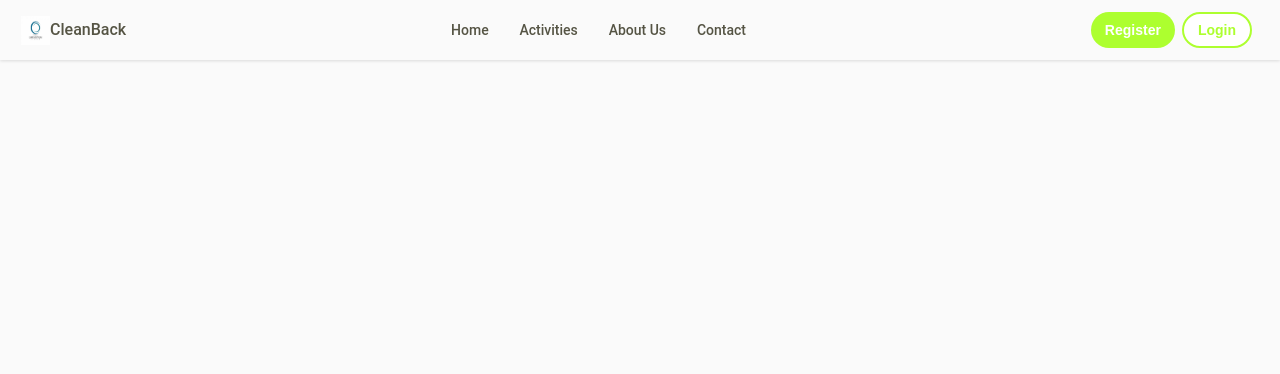
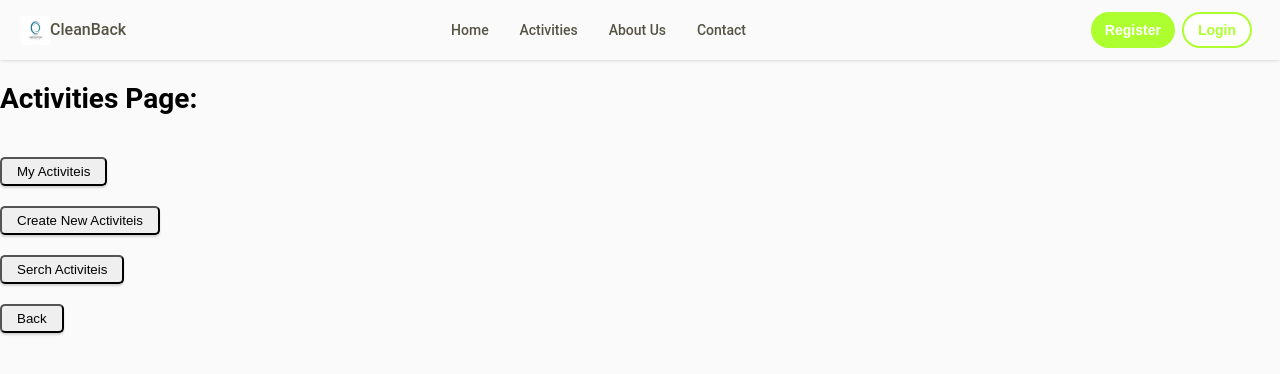
Before and after one commit to HenDahan/environmental_volunteering, a React (Create React App) app in the folder app-frontend/: page /Activities/Activity in a window 1280 px wide. Shown: the top 374 px of the page. Built offline with nearby package versions, Linux system fonts and the light colour scheme.

Commit message:
new pages
My Activities page

Create New Activity page

Search Activity page

Activity page

```diff
--- a/app-frontend/src/App.js
+++ b/app-frontend/src/App.js
@@ -4,8 +4,10 @@ import React from 'react'
 import { Navbar } from "./components/Navbar/Navbar";
 import {BrowserRouter as Router, Route, Switch} from 'react-router-dom';
 import Home from "./components/Home";
-import MyActivities from './components/MyActivities';
-import CreateNewActivitiy from './components/CreateNewActivitiy';
+import Activity from './components/Activities/Activity';
+import CreateNewActivity from './components/Activities/CreateNewActivity';
+import MyActivities from './components/Activities/MyActivities';
+import SearchActivity from './components/Activities/SearchActivity';
 
 function App() {
   return (
@@ -15,10 +17,12 @@ function App() {
         <div className="content">
           {<Switch>
             <Route exact path="/Home" component={Home} />
-            <Route path="/MyActivities" component={MyActivities} />
-            <Route  path="/CreateNewActivitiy" component={CreateNewActivitiy} />
+            <Route path="/Activities/Activity" component={Activity} />
+            <Route  path="/Activities/CreateNewActivity" component={CreateNewActivity} />
+            <Route  path="/Activities/MyActivities" component={MyActivities} />
+            <Route  path="/Activities/SearchActivity" component={SearchActivity} />
 
-            <Route  path="/login">
+            <Route>
               {/*<Login />*/}
             </Route>
           </Switch>}
--- /dev/null
+++ b/app-frontend/src/components/Activities/Activity.js
@@ -0,0 +1,81 @@
+import React from 'react'
+import {BrowserRouter as Router} from 'react-router-dom';
+import styled from "styled-components";
+import { useHistory } from "react-router-dom";
+
+
+/* materialpalette.com/colors */
+
+const theme = {
+    green: {
+      default: "#9ccc65",
+      hover: "#7cb342"
+    }
+  };
+
+
+const Button = styled.button`
+    background-color: ${props => theme[props.theme.default]};
+    padding: 5px 15px;
+    border-radius: 5px;
+    outline: 0;
+    box-shadow: 0px 2px 2px lightgray;
+    transition: ease background-color 250ms;
+    &:hover {
+        background-color: ${props => theme[props.theme.hover]};
+    }
+`
+
+Button.defaultProps = {
+    theme: 'green'
+}
+
+function Activity() {
+  const history = useHistory();
+  const handleRoute = () =>{
+    history.push("../Home");
+  }
+  const handleRoute2 = () =>{
+    history.push("./MyActivities");
+  }
+  const handleRoute3 = () =>{
+    history.push("./CreateNewActivity");
+  }
+  const handleRoute4 = () =>{
+    history.push("./SearchActivity");
+  }
+  return (
+  <Router>
+    <div className="Activity">
+        <div className="content">
+          <h1>Activities Page:</h1>
+        </div>
+
+        <br/>
+        <Button onClick={handleRoute2}>
+          My Activiteis
+        </Button>
+        <br/>
+        <br/>
+        <Button onClick={handleRoute3}>
+          Create New Activiteis
+        </Button>
+        <br/>
+        <br/>
+        <Button onClick={handleRoute4}>
+          Serch Activiteis
+        </Button>
+        <br/>
+        <br/>
+        <Button onClick={handleRoute}>
+          Back
+        </Button>
+
+
+    </div>
+  </Router>
+
+  );
+}
+
+export default Activity;
--- a/app-frontend/src/components/CreateNewActivitiy.js
+++ b/app-frontend/src/components/Activities/CreateNewActivity.js
@@ -2,7 +2,7 @@ import React from 'react'
 import {BrowserRouter as Router} from 'react-router-dom';
 import styled from "styled-components";
 import { useHistory } from "react-router-dom";
-import ActivitiesTable from "./Tables/ActivitiesTable";
+//import ActivitiesTable from "../Tables/ActivitiesTable";
 //&nbsp; regular space.
 //&ensp; two spaces gap.
 //&emsp; four spaces gap.
@@ -38,22 +38,22 @@ Button.defaultProps = {
 
 
 
-function CreateNewActivitiy() {
+function CreateNewActivity() {
   const history = useHistory();
 
   const handleRoute = () =>{
-    history.push("./Home");
+    history.push("./Activity");
   }
   return (
   <Router>
     <div className="CreateNewActivitiy">
         <div className="content">
-          <h1>My Activities</h1>
+          <h1>Create New Activities</h1>
         </div>
 
         <form>
             <lable>
-                Activity location: &emsp; &emsp; &emsp; &emsp; &emsp; &emsp; &ensp;
+                Activity Location: &emsp; &emsp; &emsp; &emsp; &emsp; &emsp; &ensp;
             </lable>
             <input type="text" location="location" />
             <br/><br/>
@@ -95,7 +95,7 @@ function CreateNewActivitiy() {
           Create New Activity
         </Button>
         <Button onClick={handleRoute}>
-          Back to Home
+          Back
         </Button>
 
     </div>
@@ -104,4 +104,4 @@ function CreateNewActivitiy() {
   );
 }
 
-export default CreateNewActivitiy;
+export default CreateNewActivity;
--- a/app-frontend/src/components/MyActivities.js
+++ b/app-frontend/src/components/Activities/MyActivities.js
@@ -1,11 +1,9 @@
 import React from 'react'
-//import { Navbar } from "./Navbar/Navbar";
 import {BrowserRouter as Router} from 'react-router-dom';
 import styled from "styled-components";
 import { useHistory } from "react-router-dom";
-import ActivitiesTable from "./Tables/ActivitiesTable";
+import ActivitiesTable from "../Tables/ActivitiesTable";
 
-/* materialpalette.com/colors */
 
 const theme = {
     green: {
@@ -39,7 +37,7 @@ function MyActivities() {
   const history = useHistory();
 
   const handleRoute = () =>{
-    history.push("./Home");
+    history.push("./Activity");
   }
   return (
   <Router>
@@ -57,7 +55,7 @@ function MyActivities() {
           Cancel Request
         </Button>
         <Button onClick={handleRoute}>
-          Back to Home
+          Back
         </Button>
 
     </div>
--- /dev/null
+++ b/app-frontend/src/components/Activities/SearchActivity.js
@@ -0,0 +1,105 @@
+import React from 'react'
+import {BrowserRouter as Router} from 'react-router-dom';
+import styled from "styled-components";
+import { useHistory } from "react-router-dom";
+import ActivitiesTable from "../Tables/ActivitiesTable";
+import { useState } from "react";
+
+
+const theme = {
+    green: {
+      default: "#9ccc65",
+      hover: "#7cb342"
+    }
+  };
+
+
+
+const Button = styled.button`
+    background-color: ${props => theme[props.theme.default]};
+    padding: 5px 15px;
+    border-radius: 5px;
+    outline: 0;
+    box-shadow: 0px 2px 2px lightgray;
+    transition: ease background-color 250ms;
+    &:hover {
+        background-color: ${props => theme[props.theme.hover]};
+    }
+`
+
+Button.defaultProps = {
+    theme: 'green'
+}
+
+function SearchActivity(props) {
+    const [activityCity, setActivityCity] = useState('');
+    const [activityType, setActivityType] = useState('Street'); // Street, Forest, Beach
+    const [activityDate, setActivityDate] = useState('');
+    const handleSubmit = (evt) => {
+        evt.preventDefault();
+        alert('Search Activity is: ' + activityCity + ', ' + activityType + ', ' + activityDate)
+    }
+
+
+
+  const history = useHistory();
+  const handleRoute = (evt) =>{
+    history.push("./Activity");
+  }
+
+
+  return (
+  <Router>
+    <div className="SearchActivity">
+        <div className="content">
+
+        </div>
+        <h1>Serch Activity</h1>
+          <form onSubmit={handleSubmit}>
+              <br />
+              <lable>
+                City: &ensp;
+              <input type="text" value={activityCity} onChange={e => setActivityCity(e.target.value)} />
+              </lable>
+
+              &emsp;
+
+              <lable>
+                Date: &ensp;
+              <input type="text" value={activityDate} onChange={e => setActivityDate(e.target.value)} />
+              </lable>
+
+              &emsp;
+
+
+
+              <lable>
+                Type: &ensp;
+            <select value={activityType} onChange={e => setActivityType(e.target.value)}> //set value here
+              <option value="Street">Street</option>
+              <option value="Forest">Forest</option>
+              <option value="Beach">Beach</option>
+            </select>
+              </lable>
+              &emsp;
+              <input type="submit" value="Search" />
+          </form>
+        <br/>
+
+
+        <ActivitiesTable>
+
+        </ActivitiesTable>
+
+        <br/><br/>
+        <Button onClick={handleRoute}>
+          Back
+        </Button>
+
+    </div>
+  </Router>
+
+  );
+}
+
+export default SearchActivity;
--- a/app-frontend/src/components/Navbar/Access.jsx
+++ b/app-frontend/src/components/Navbar/Access.jsx
@@ -1,5 +1,6 @@
 import React from "react";
 import styled from "styled-components";
+import { useHistory } from 'react-router-dom';
 
 const AccessContainer = styled.div`
   display: flex;
@@ -56,10 +57,16 @@ const RegisterButton = styled.button`
 `;
 
 export function Access(props) {
+  let history = useHistory();
+
+  const redirect = () => {
+    history.push('../Home')
+  }
+
   return (
     <AccessContainer>
       <RegisterButton>Register</RegisterButton>
-      <LoginButton>Login</LoginButton>
+      <LoginButton onClick={redirect}>Login</LoginButton>
     </AccessContainer>
   );
 }
--- a/app-frontend/src/components/Navbar/Navlinks.jsx
+++ b/app-frontend/src/components/Navbar/Navlinks.jsx
@@ -46,16 +46,16 @@ export function NavLinks(props) {
     <NavLinksContainer>
       <LinksWarpper>
         <LinkItem>
-          <Link href="Home">Home</Link>
+          <Link href="../Home">Home</Link>
         </LinkItem>
         <LinkItem>
-          <Link href="../MyActivities"> Activities</Link>
+          <Link href="../Activities/Activity"> Activities</Link>
         </LinkItem>
         <LinkItem>
-          <Link href="../CreateNewActivitiy"> About Us</Link>
+          <Link href="../Activities/CreateNewActivity"> About Us</Link>
         </LinkItem>
         <LinkItem>
-          <Link href="#"> Contact</Link>
+          <Link href="../Activities/MyActivities"> Contact</Link>
         </LinkItem>
       </LinksWarpper>
     </NavLinksContainer>
--- a/app-frontend/src/index.js
+++ b/app-frontend/src/index.js
@@ -2,11 +2,15 @@ import React from 'react';
 import ReactDOM from 'react-dom';
 import './index.css';
 import App from './App';
+//import { Provider } from 'react-redux';
 // import reportWebVitals from './reportWebVitals';
 // import Header from './components/Header/Header';
 // import Footer from "./components/Footer/Footer";
 
-ReactDOM.render(<App />,
+ReactDOM.render(
+
+  <App />,
+
   document.getElementById('root')
 );
 
```
